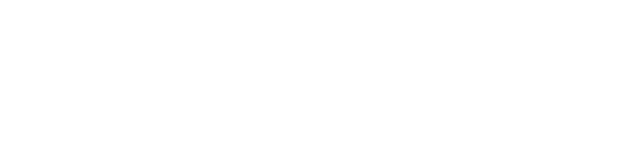
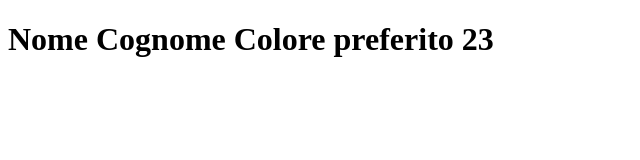
Before and after one commit to AlexTimoncini/js-pwdgen-wannabe, a plain HTML site: page index.html in a window 1280 px wide. Shown: the whole page, without its empty margins (0-640 px from the left). Drawn offline with Linux system fonts and the light colour scheme.

Commit message:
added h1 html element that will contain user info

```diff
--- a/index.html
+++ b/index.html
@@ -7,7 +7,12 @@
     <title>js-pwdgen-wannabe</title>
 </head>
 <body>
-
+    <h1>
+        <span id="person_name">Nome</span>
+        <span id="person_surname">Cognome</span>
+        <span id="person_color">Colore preferito</span>
+        23
+    </h1>
     <script src="./js/script.js"></script>
 </body>
 </html>
```
